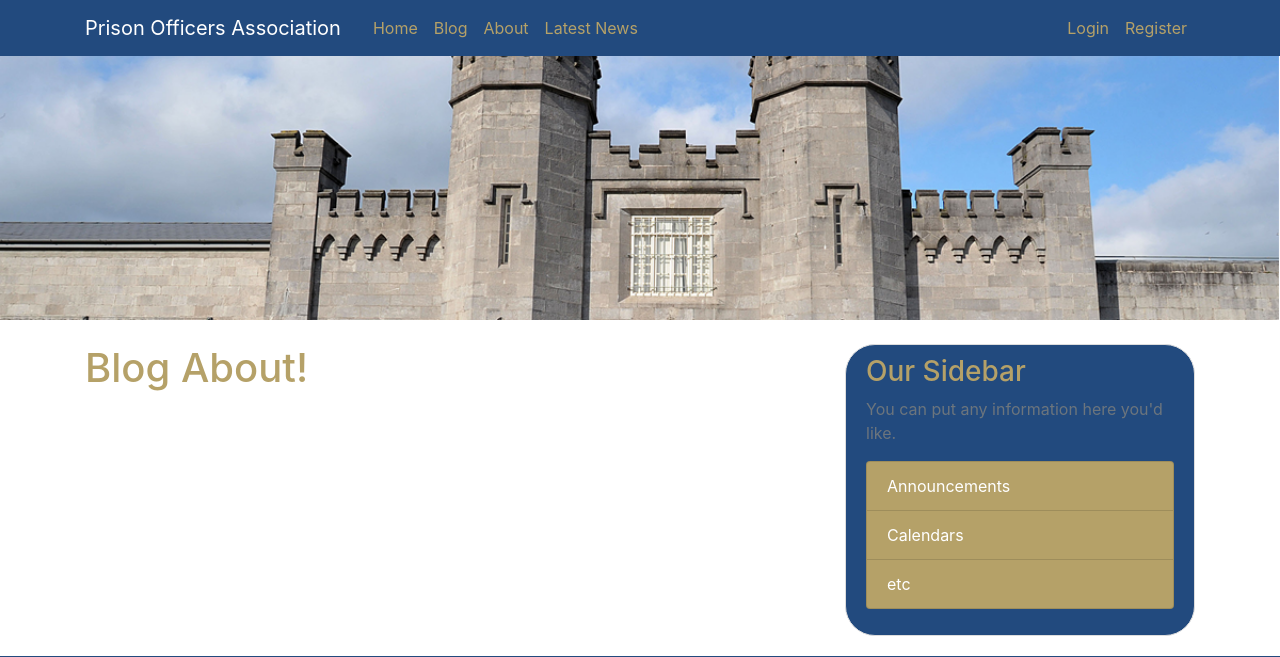
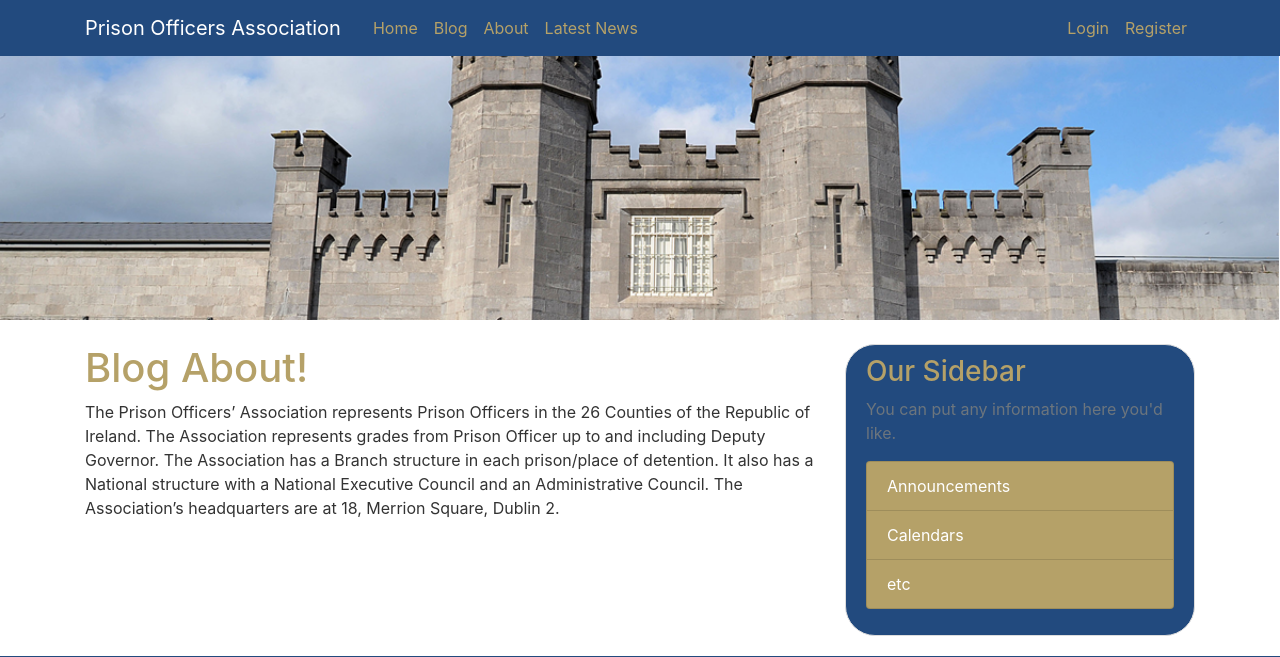
Before and after one commit to DermotKelly/POA, a Django app: page /about/ in a window 1280 px wide. Shown: the top 657 px of the page. Run offline with Django 4.2, Linux system fonts and the light colour scheme; some libraries are stand-ins or nearby versions.

Commit message:
about update

```diff
--- a/django_project/blog/templates/blog/about.html
+++ b/django_project/blog/templates/blog/about.html
@@ -1,4 +1,5 @@
 {% extends "blog/base.html" %}
 {% block content %}
     <h1>Blog About!</h1>
+    <p>The Prison Officers’ Association represents Prison Officers in the 26 Counties of the Republic of Ireland. The Association represents grades from Prison Officer up to and including Deputy Governor. The Association has a Branch structure in each prison/place of detention. It also has a National structure with a National Executive Council and an Administrative Council. The Association’s headquarters are at 18, Merrion Square, Dublin 2.</p>
 {% endblock content %}
```
